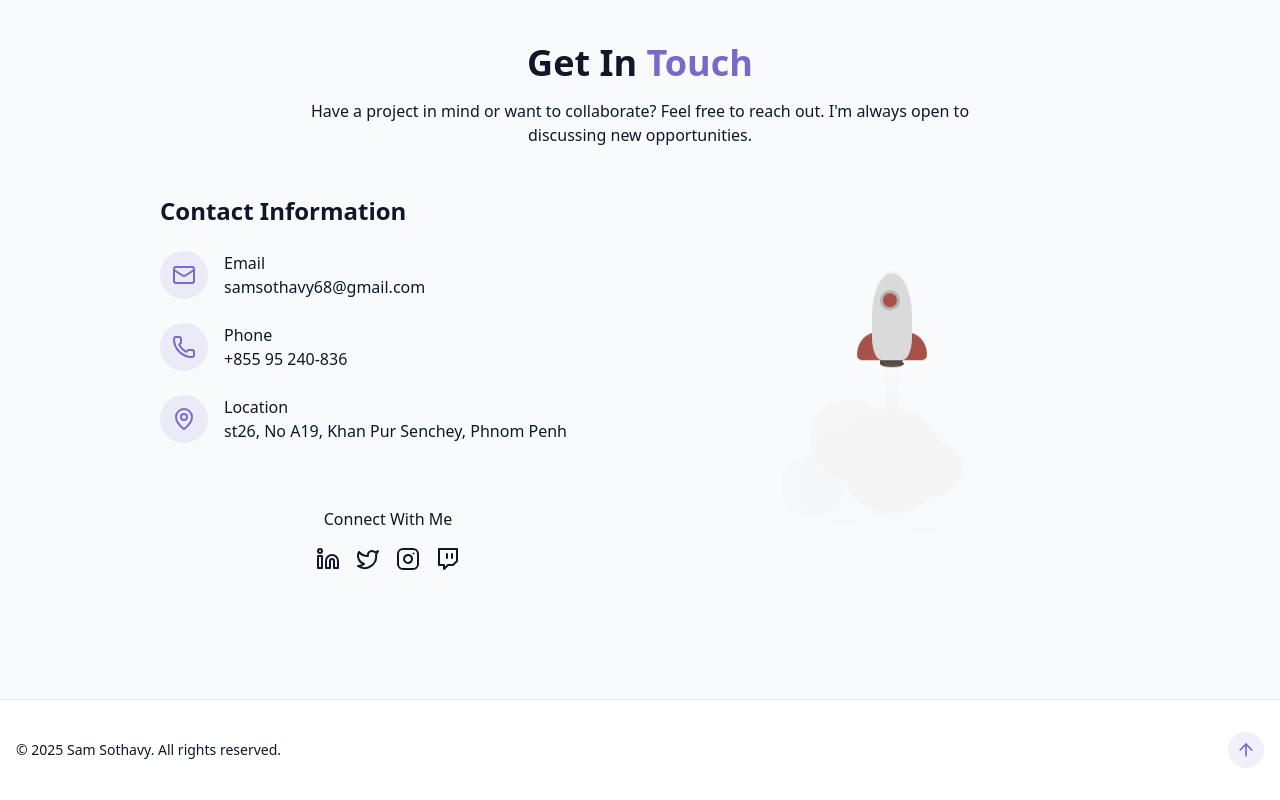
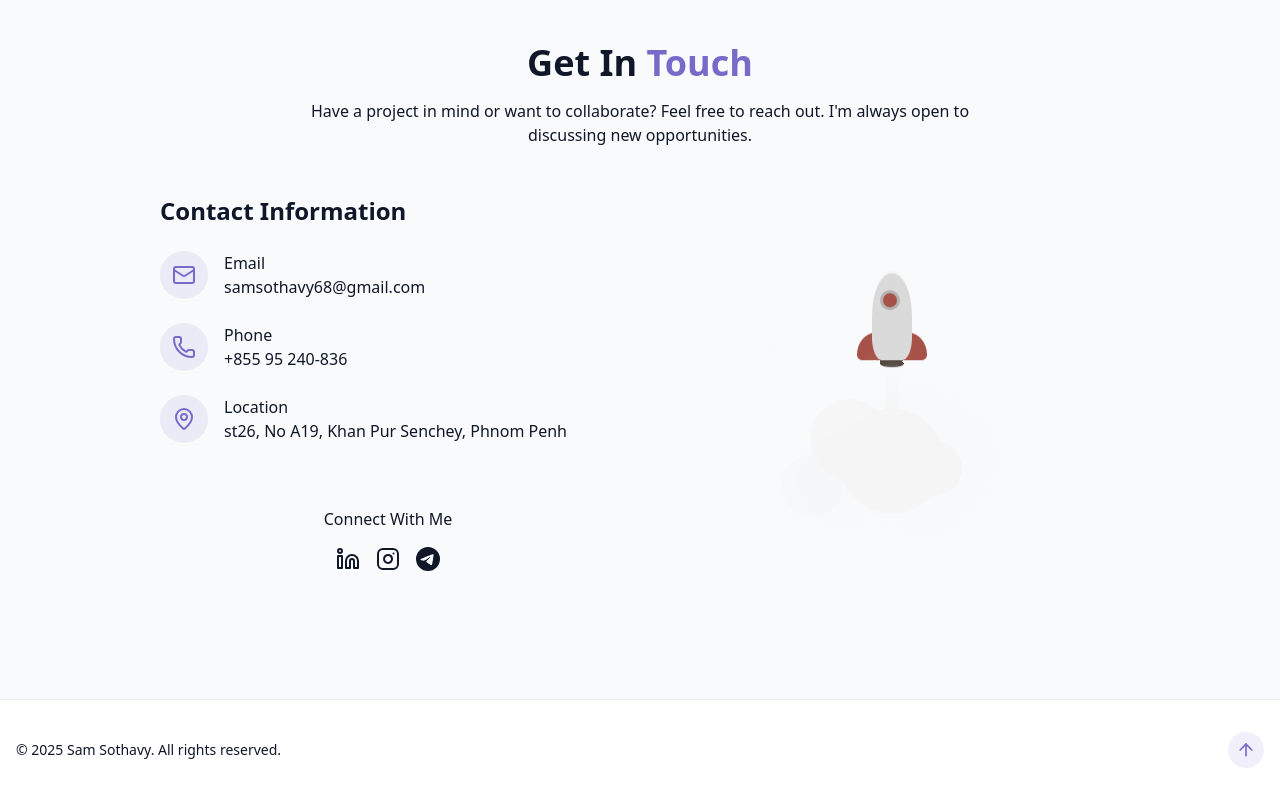
Before and after one commit to Marato01/portfolio_v2, a React (Vite) app: page / in a window 1280 px wide. Shown: the part 4291-5091 px from the top of the page. Built offline with nearby package versions, Linux system fonts and the light colour scheme.

Commit message:
add link for contact

```diff
--- a/src/components/ContactSection.jsx
+++ b/src/components/ContactSection.jsx
@@ -1,5 +1,6 @@
 import { Instagram, Linkedin, Mail, MapPin, Phone, Twitter, Twitch } from "lucide-react";
 import LoaderSD from "./Loader";
+import { BsTelegram } from "react-icons/bs";
 
 export const ContactSection = () => {
   return (
@@ -75,7 +76,7 @@ export const ContactSection = () => {
               <h4 className="font-medium mb-4 text-center">Connect With Me</h4>
               <div className="flex space-x-4 justify-center">
                 <a
-                  href="https://linkedin.com"
+                  href="https://www.linkedin.com/in/sam-sothavy-55760a270"
                   target="_blank"
                   rel="noopener noreferrer"
                   className="text-muted-foreground hover:text-primary transition-colors"
@@ -83,18 +84,9 @@ export const ContactSection = () => {
                 >
                   <Linkedin className="h-6 w-6" />
                 </a>
+
                 <a
-                  href="https://twitter.com"
-                  target="_blank"
-                  rel="noopener noreferrer"
-                  className="text-muted-foreground hover:text-primary transition-colors"
-                  aria-label="Visit my Twitter profile"
-                >
-                  <Twitter className="h-6 w-6" />
-                </a>
-                <a
-
-                  href="https://instagram.com"
+                  href="https://www.instagram.com/sothavy_sam/"
                   target="_blank"
                   rel="noopener noreferrer"
                   className="text-muted-foreground hover:text-primary transition-colors"
@@ -103,13 +95,13 @@ export const ContactSection = () => {
                   <Instagram className="h-6 w-6" />
                 </a>
                 <a
-                  href="https://twitch.tv"
+                  href="https://t.me/Samsothavy"
                   target="_blank"
                   rel="noopener noreferrer"
                   className="text-muted-foreground hover:text-primary transition-colors"
                   aria-label="Visit my Twitch profile"
                 >
-                  <Twitch className="h-6 w-6" />
+                  <BsTelegram className="h-6 w-6" />
                 </a>
               </div>
             </div>
```
